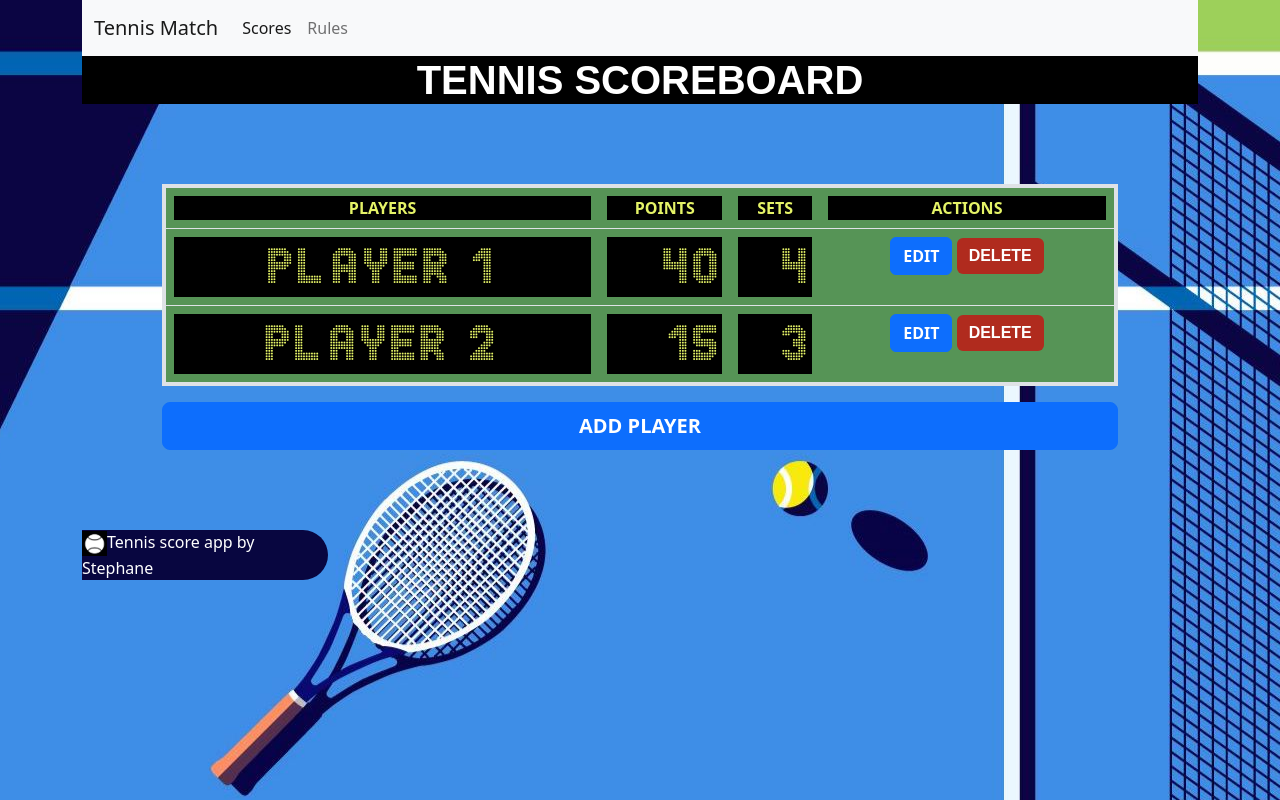
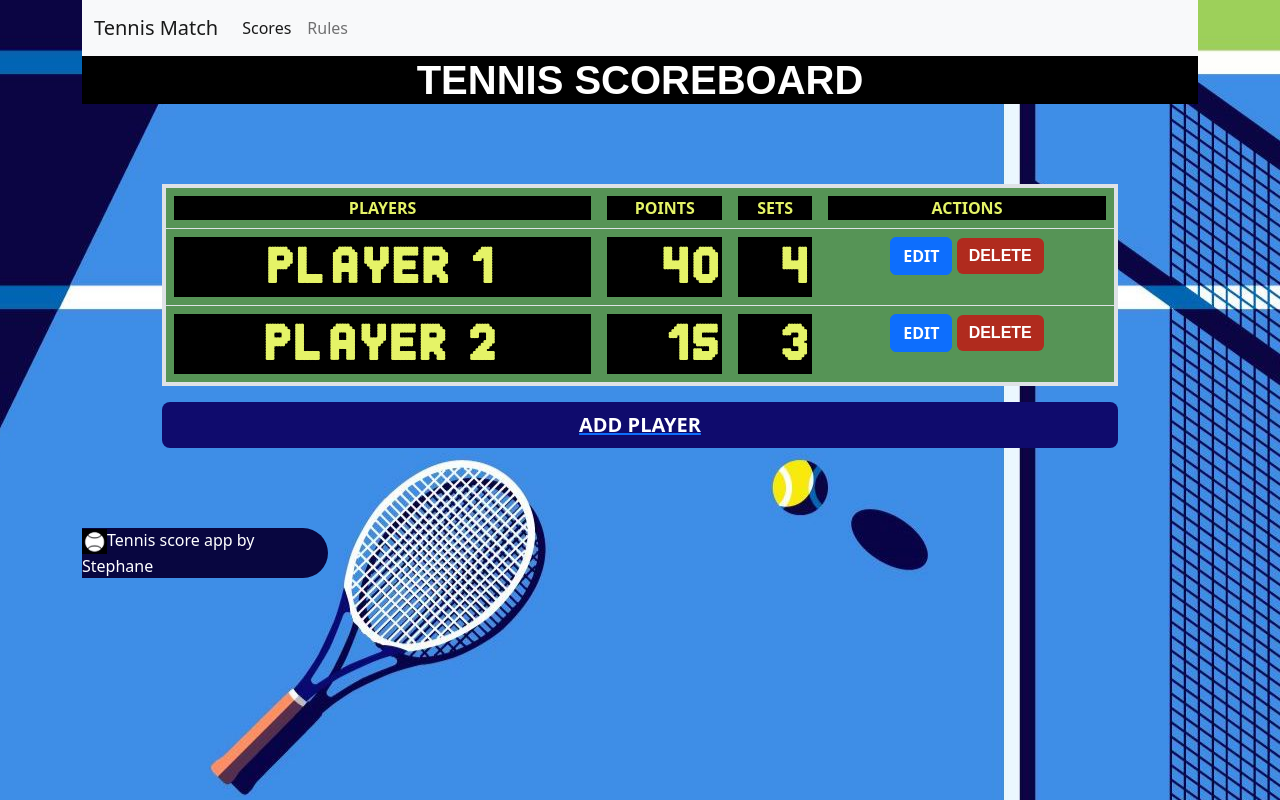
Before and after one commit to stephanesorho/p3-tennis-score, a React app in the folder front/: page / in a window 1280 px wide. Built offline with nearby package versions, Linux system fonts and the light colour scheme.

Commit message:
added font ref

```diff
--- a/front/src/components/css/Match.css
+++ b/front/src/components/css/Match.css
@@ -1,3 +1,5 @@
+/* https://www.fontspace.com/ride-the-fader-font-f12003 */
+
 @font-face {
   src: url(../../fonts/RideTheFader-1XKg.ttf);
   font-family: ride;
@@ -13,6 +15,12 @@ h1 {
 
 body {
   background: url("../../images/court_img.jpeg") no-repeat center center;
+}
+
+tbody {
+  color: #000;
+  font-weight: bold;
+  text-transform: uppercase;
 }
 
 .fragment {
@@ -55,6 +63,14 @@ button#add {
   font-family: Arial, Helvetica, sans-serif arial, sans-serif;
   font-weight: bold;
   text-transform: uppercase;
+  background: #0f0b6d;
+  border: #0f0b6d;
+  text-decoration: none;
+}
+
+button#add:hover {
+  background: #060530;
+  text-decoration: none;
 }
 
 .editButton {
```
